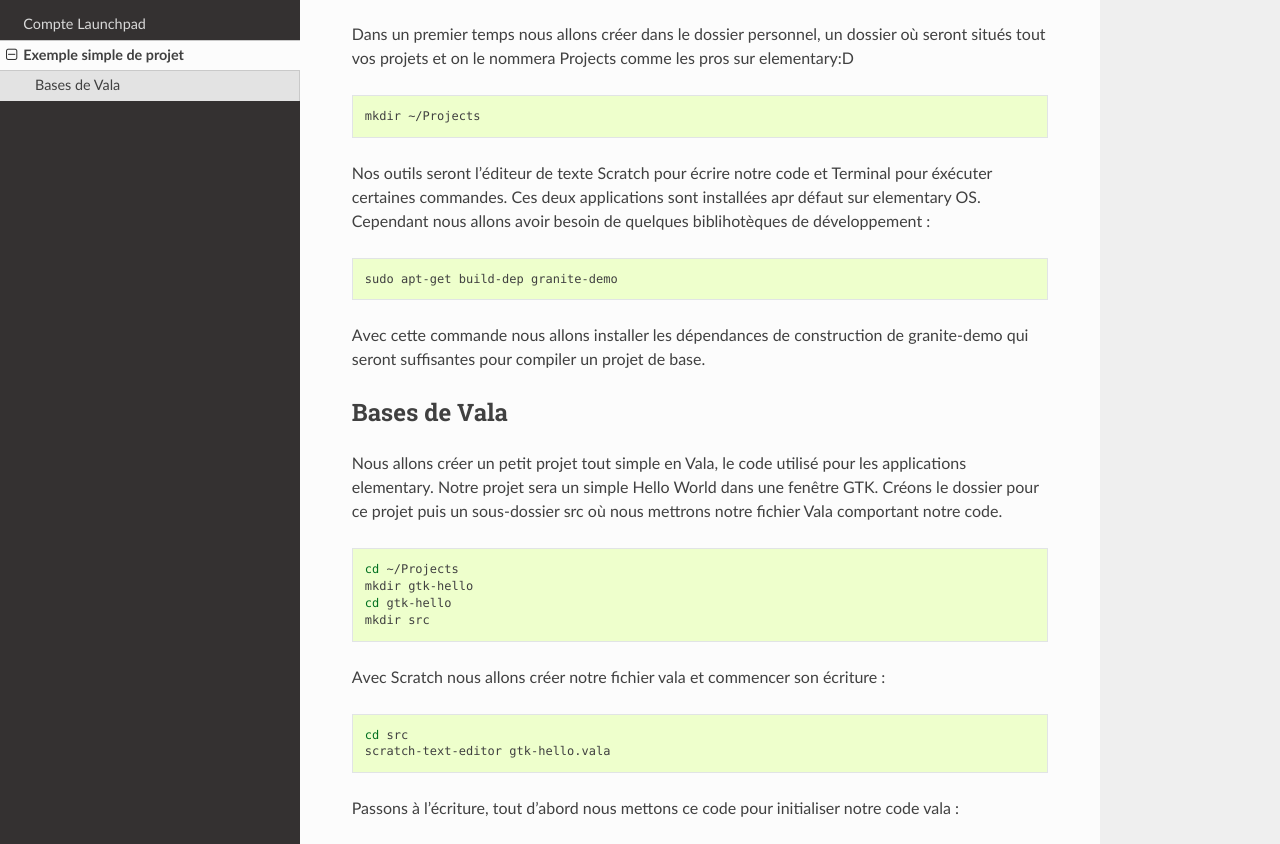
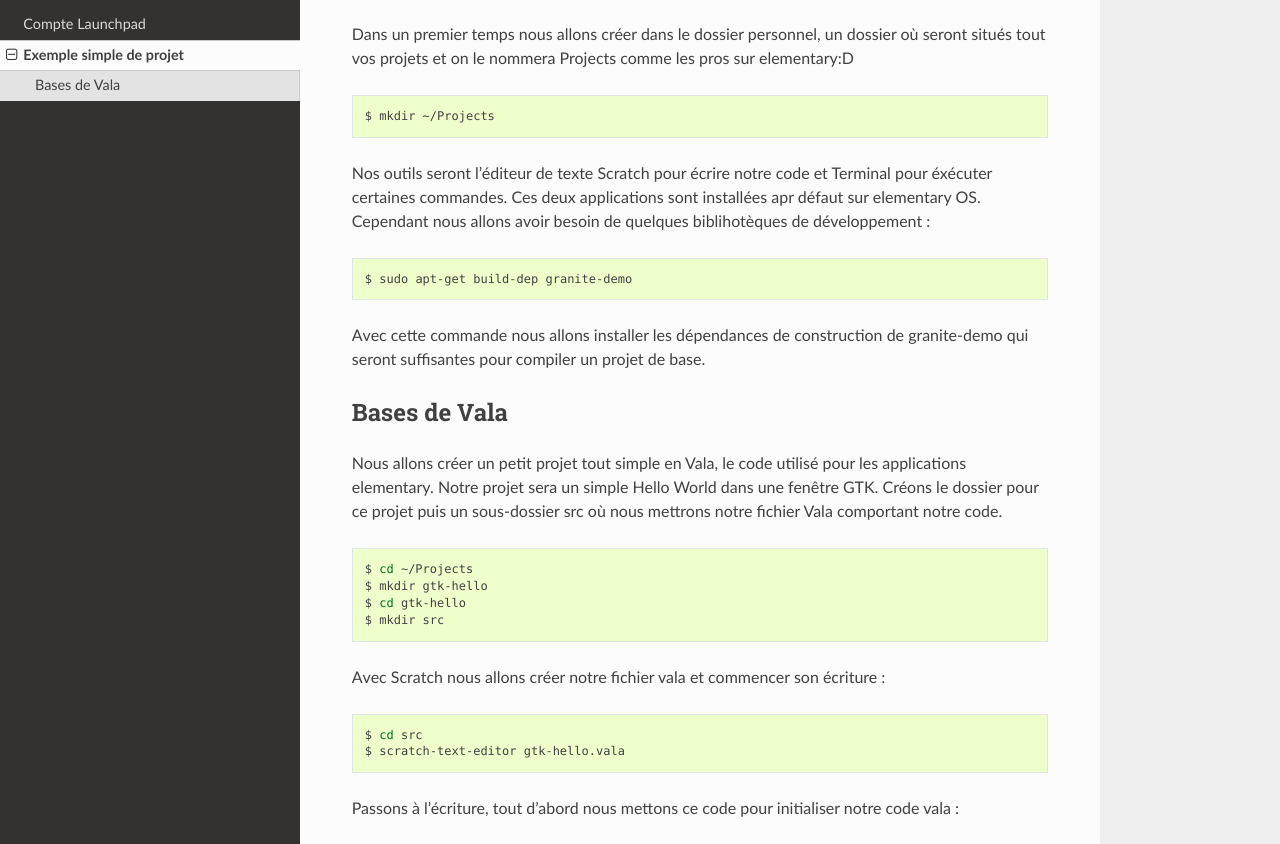
Before and after one commit to elementary-fr/elementaryos-fr-doc, a Sphinx documentation site: the page built from source/simple-projet.rst, in a window 1280 px wide and 1400 px high. Shown: the part 137-981 px from the top of the window. Built offline with Sphinx 7.4.7 and the Read the Docs theme 2.0.0, drawn with Linux system fonts in a browser that asks for light colours.

Commit message:
Ajout d'un $ pour les commandes bash

```diff
--- a/source/simple-projet.rst
+++ b/source/simple-projet.rst
@@ -7,7 +7,7 @@ tout vos projets et on le nommera Projects comme les pros sur elementary:D
 
 .. code-block:: bash
 
-   mkdir ~/Projects
+   $ mkdir ~/Projects
 
 Nos outils seront l'éditeur de texte Scratch pour écrire notre code et Terminal pour éxécuter
 certaines commandes. Ces deux applications sont installées apr défaut sur elementary OS.
@@ -15,7 +15,7 @@ Cependant nous allons avoir besoin de quelques biblihotèques de développement
 
 .. code-block:: bash
 
-   sudo apt-get build-dep granite-demo
+   $ sudo apt-get build-dep granite-demo
 
 Avec cette commande nous allons installer les dépendances de construction de granite-demo qui
 seront suffisantes pour compiler un projet de base.
@@ -30,17 +30,17 @@ comportant notre code.
 
 .. code-block:: bash
 
-   cd ~/Projects
-   mkdir gtk-hello
-   cd gtk-hello
-   mkdir src
+   $ cd ~/Projects
+   $ mkdir gtk-hello
+   $ cd gtk-hello
+   $ mkdir src
 
 Avec Scratch nous allons créer notre fichier vala et commencer son écriture :
 
 .. code-block:: bash
 
-   cd src
-   scratch-text-editor gtk-hello.vala
+   $ cd src
+   $ scratch-text-editor gtk-hello.vala
 
 Passons à l'écriture, tout d'abord nous mettons ce code pour initialiser notre code vala :
 
```
